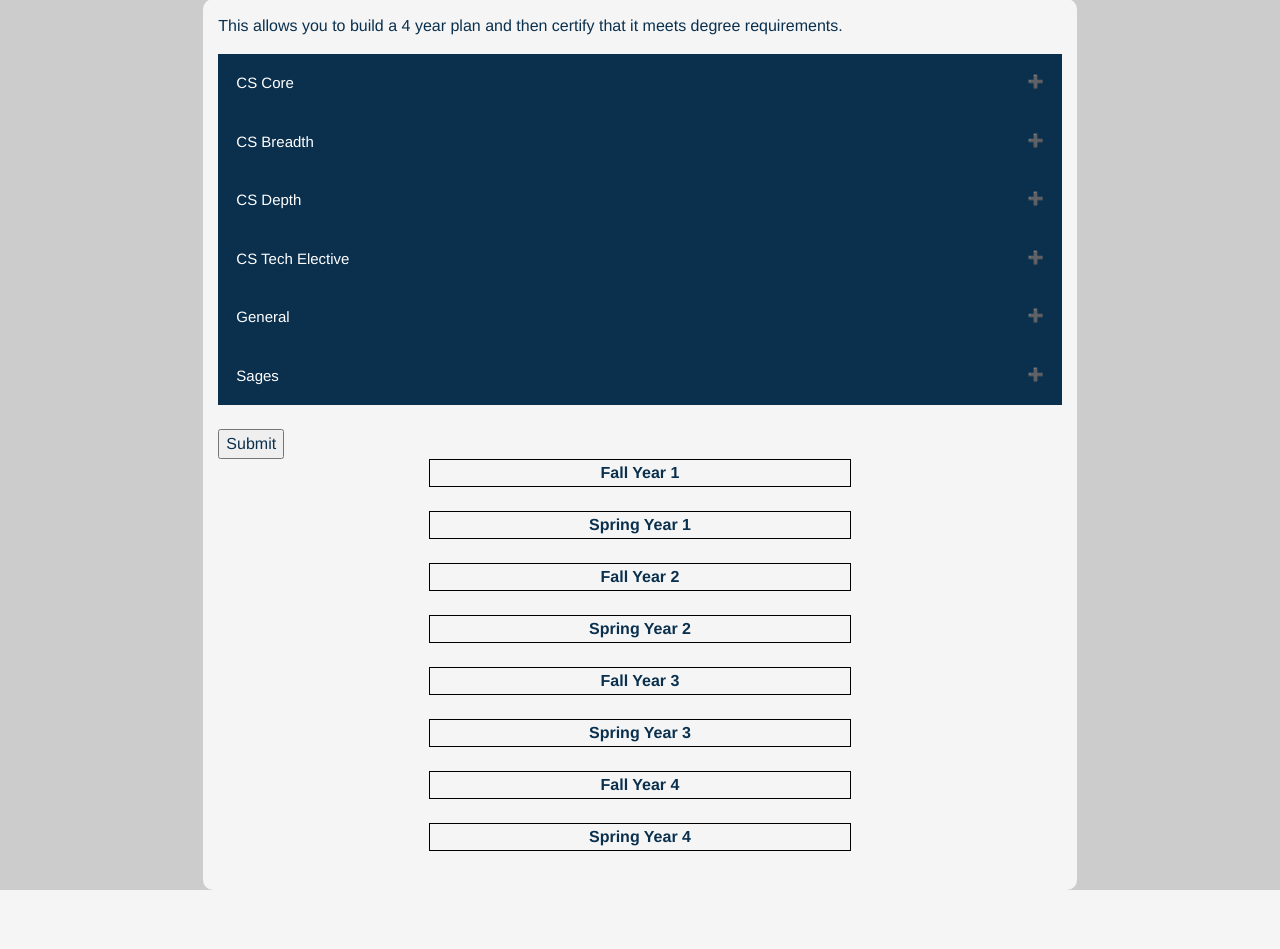
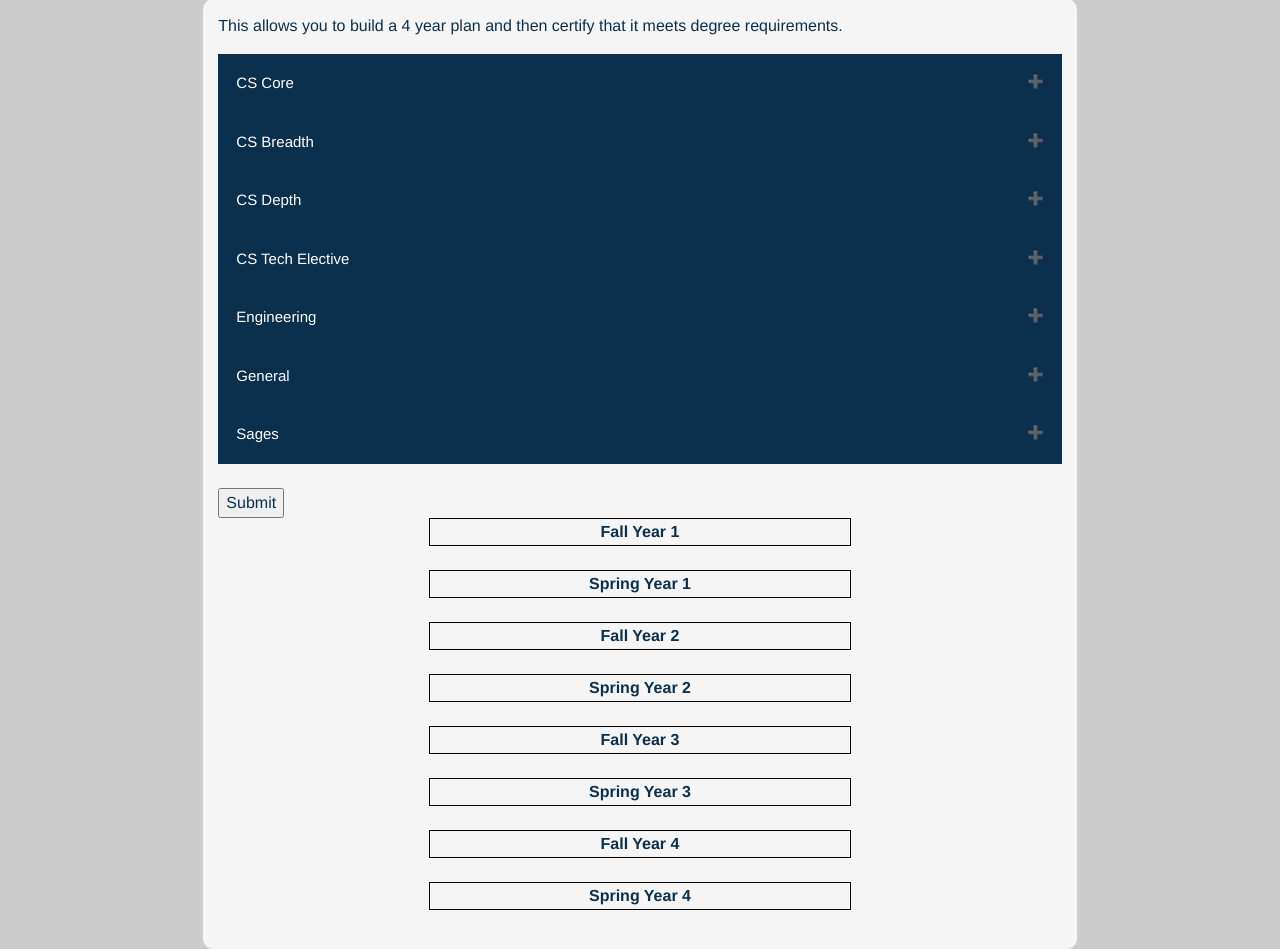
Before and after one commit to carolineyyzhu/csds3932021, a Django app: page /posb in a window 1280 px wide. Shown: the part 121-1070 px from the top of the page. Before the commit the page ends 1011 px from the top, so only its background shows below. Run offline with Django 3.2, Linux system fonts and the light colour scheme; data comes from the database, SQL or seed files in the repository; both versions use the stored data as it was after the commit; lists and menus that the app fills with data are empty; some libraries are stand-ins or nearby versions.

Commit message:
Added engineering classes requirement to POSB/ Rchecker

```diff
--- a/CSPOSB/CSB/views.py
+++ b/CSPOSB/CSB/views.py
@@ -82,6 +82,19 @@ def posb(request):
     numberDept = []
     techElectiveToHTML = zip(techElectiveToHTML1[0], techElectiveToHTML1[1], techElectiveToHTML1[2])
 
+    # Engineering
+    engineeringClasses = Course.objects.all().select_related().filter(fulfills__rid=10)
+    for courses in engineeringClasses:
+        cid.append(courses.cid)
+        name.append(courses.name)
+        temp = courses.department + " " + str(courses.number)
+        numberDept.append(temp)
+    engineeringToHTML1 = [cid, name, numberDept]
+    cid = []
+    name = []
+    numberDept = []
+    engineeringToHTML = zip(engineeringToHTML1[0], engineeringToHTML1[1], engineeringToHTML1[2])
+
     # Sages
     sagesClasses = Course.objects.all().select_related().filter(fulfills__rid=3)
     for courses in sagesClasses:
@@ -92,7 +105,8 @@ def posb(request):
     sagesToHTML1 = [cid, name, numberDept]
     sagesToHTML = zip(sagesToHTML1[0], sagesToHTML1[1], sagesToHTML1[2])
     # Schedule has been submitted
-    f1c, s1c, f2c, s2c, f3c, s3c, f4c, s4c = ['Fall Year 1'], ['Spring Year 1'], ['Fall Year 2'], ['Spring Year 2'], ['Fall Year 3'], ['Spring Year 3'], ['Fall Year 4'], ['Spring Year 4']
+    f1c, s1c, f2c, s2c, f3c, s3c, f4c, s4c = ['Fall Year 1'], ['Spring Year 1'], ['Fall Year 2'], ['Spring Year 2'], [
+        'Fall Year 3'], ['Spring Year 3'], ['Fall Year 4'], ['Spring Year 4']
     f1n, s1n, f2n, s2n, f3n, s3n, f4n, s4n = [''], [''], [''], [''], [''], [''], [''], ['']
     if request.method == "POST":
         form = request.POST.get("builder")
@@ -103,10 +117,10 @@ def posb(request):
         names = data.getlist('Name')
 
         toDelete = []
-        removeEmpty=[]
-        for i in range(0,len(classes)):
+        removeEmpty = []
+        for i in range(0, len(classes)):
             if classes[i] != "empty":
-                removeEmpty.append(i-1)
+                removeEmpty.append(i - 1)
         removeEmpty.reverse()
         for index in removeEmpty:
             classes.pop(index)
@@ -155,14 +169,15 @@ def posb(request):
 
     pairs = []
 
-    for i in range(0,len(classes)):
+    for i in range(0, len(classes)):
         pair = [classes[i], names[i]]
         pairToHtml = zip(pair[0], pair[1])
         pairs.append(pairToHtml)
 
     context = {"generalBreadthClasses": generalBreadthToHTML, "coreClasses": coreToHTML,
                "breadthClasses": breadthToHTML, "depthClasses": depthToHTML, "sagesClasses": sagesToHTML,
-               "techElectiveClasses": techElectiveToHTML, "responsePairs" : pairs}
+               "techElectiveClasses": techElectiveToHTML, "engineeringClasses": engineeringToHTML,
+               "responsePairs": pairs}
 
     return render(request, 'ProgramBuilder.html', context)
 
@@ -238,6 +253,19 @@ def rchecker(request):
     numberDept = []
     techElectiveToHTML = zip(techElectiveToHTML1[0], techElectiveToHTML1[1], techElectiveToHTML1[2])
 
+    # Engineering
+    engineeringClasses = Course.objects.all().select_related().filter(fulfills__rid=10)
+    for courses in engineeringClasses:
+        cid.append(courses.cid)
+        name.append(courses.name)
+        temp = courses.department + " " + str(courses.number)
+        numberDept.append(temp)
+    engineeringToHTML1 = [cid, name, numberDept]
+    cid = []
+    name = []
+    numberDept = []
+    engineeringToHTML = zip(engineeringToHTML1[0], engineeringToHTML1[1], engineeringToHTML1[2])
+
     # Sages
     sagesClasses = Course.objects.all().select_related().filter(fulfills__rid=3)
     for courses in sagesClasses:
@@ -255,10 +283,10 @@ def rchecker(request):
         classes = data.getlist('Classes')
 
         toDelete = []
-        removeEmpty=[]
-        for i in range(0,len(classes)):
+        removeEmpty = []
+        for i in range(0, len(classes)):
             if classes[i] != "empty":
-                removeEmpty.append(i-1)
+                removeEmpty.append(i - 1)
         removeEmpty.reverse()
         for index in removeEmpty:
             classes.pop(index)
@@ -267,7 +295,6 @@ def rchecker(request):
                 toDelete.append(i)
         toDelete.reverse()
         for index in range(0, len(toDelete)):
-
             classes.pop(toDelete[index])
 
         areReqFulfilled, missingReq = checkRequirements(classes)
@@ -277,59 +304,60 @@ def rchecker(request):
     else:
         context = {"generalBreadthClasses": generalBreadthToHTML, "coreClasses": coreToHTML,
                    "breadthClasses": breadthToHTML, "depthClasses": depthToHTML, "sagesClasses": sagesToHTML,
-                   "techElectiveClasses": techElectiveToHTML}
+                   "techElectiveClasses": techElectiveToHTML, "engineeringClasses": engineeringToHTML}
         return render(request, 'RChecker.html', context)
 
 
 def checkRequirements(classes):
-    while('empty' in classes):
+    while ('empty' in classes):
         classes.remove('empty')
 
-    #TODO: Get the actual value of the depth area
-    #TODO: Add group 1 and group 2 to database
+    # TODO: Get the actual value of the depth area
+    # TODO: Add group 1 and group 2 to database
     depth_area = "Software Engineering"
     are_reqs_fulfilled = True
     missing_reqs = []
 
-    cs_requirement_nums = {"total_cs_credits":0, "total_cs_courses":0, "core_courses":0, "breadth_courses":0, "depth_courses":0, "tech_group_1": 0, "tech_group_2":0}
-    can_be_counted = {"depth":False, "breadth":False, "tech-elective":False}
+    cs_requirement_nums = {"total_cs_credits": 0, "total_cs_courses": 0, "core_courses": 0, "breadth_courses": 0,
+                           "depth_courses": 0, "tech_group_1": 0, "tech_group_2": 0}
+    can_be_counted = {"depth": False, "breadth": False, "tech-elective": False}
 
     for course in classes:
         dept_id = course[0:4]
         course_id = course[5:8]
 
-        if Course.objects.filter(department=dept_id,number=course_id).exists():
+        if Course.objects.filter(department=dept_id, number=course_id).exists():
             cs_requirement_nums["tech_group_1"] += 1
 
-        if dept_id == "CSDS" and Course.objects.filter(department=dept_id,number=course_id).exists():
-            cs_requirement_nums["total_cs_credits"] += Course.objects.get(department=dept_id,number=course_id).credits
+        if dept_id == "CSDS" and Course.objects.filter(department=dept_id, number=course_id).exists():
+            cs_requirement_nums["total_cs_credits"] += Course.objects.get(department=dept_id, number=course_id).credits
             cs_requirement_nums["total_cs_courses"] += 1
 
         course_name = Course.objects.get(department=dept_id, number=course_id).cid
-        #TODO: make sure that this is the same as the depth from above
+        # TODO: make sure that this is the same as the depth from above
         can_be_counted["depth"] = Fulfills.objects.get(cid=course_name).rid == "Depth"
         can_be_counted["breadth"] = Fulfills.objects.get(cid=course_name).rid == "Breadth"
-
 
         if can_be_counted["depth"]:
             cs_requirement_nums["depth_courses"] += 1
         if can_be_counted["breadth"]:
             cs_requirement_nums["breadth_courses"] += 1
-        #TODO: Fulfills needs classes that can be counted toward the tech electives
-        #elif not can_be_counted["depth"]:
+        # TODO: Fulfills needs classes that can be counted toward the tech electives
+        # elif not can_be_counted["depth"]:
 
-    is_fulfilled = {"is_cs_credits_fulfilled":cs_requirement_nums["total_cs_credits"] > 63,
-                    "is_cs_courses_fulfilled":cs_requirement_nums["total_cs_courses"] > 20,
-                    "is_core_fulfilled":cs_requirement_nums["core_courses"] > 6,
-                    "is_breadth_fulfilled":cs_requirement_nums["breadth_courses"] > 5,
-                    "is_depth_fulfilled":cs_requirement_nums["depth_courses"] > 4,
-                    "is_tech_fulfilled":cs_requirement_nums["tech_group_1"] + cs_requirement_nums["tech_group_2"] <= 6 and cs_requirement_nums["tech_group_2"] <= 2}
+    is_fulfilled = {"is_cs_credits_fulfilled": cs_requirement_nums["total_cs_credits"] > 63,
+                    "is_cs_courses_fulfilled": cs_requirement_nums["total_cs_courses"] > 20,
+                    "is_core_fulfilled": cs_requirement_nums["core_courses"] > 6,
+                    "is_breadth_fulfilled": cs_requirement_nums["breadth_courses"] > 5,
+                    "is_depth_fulfilled": cs_requirement_nums["depth_courses"] > 4,
+                    "is_tech_fulfilled": cs_requirement_nums["tech_group_1"] + cs_requirement_nums[
+                        "tech_group_2"] <= 6 and cs_requirement_nums["tech_group_2"] <= 2}
 
     if not is_fulfilled["is_cs_credits_fulfilled"]:
         missing_reqs.append("Total CS Credits")
     if not is_fulfilled["is_cs_courses_fulfilled"]:
         missing_reqs.append("Total CS Courses")
-        #TODO: display all technical electives to fulfill this requirement
+        # TODO: display all technical electives to fulfill this requirement
     if not is_fulfilled["is_core_fulfilled"]:
         missing_reqs.append("Core Courses")
     if not is_fulfilled["is_breadth_fulfilled"]:
--- a/CSPOSB/templates/ProgramBuilder.html
+++ b/CSPOSB/templates/ProgramBuilder.html
@@ -116,6 +116,32 @@
                         <hr>
                     {% endfor %}
                 </div>
+                <button type="button" class="collapsible">Engineering</button>
+                <div class="content">
+                    <br>
+                    {% for cid, name, numberDept in engineeringClasses %}
+                        <p style="text-align:center"><strong>{{name}}</strong></p>
+                        <ul style="list-style-type:none; text-align: center">
+                            <li>
+                                <input type="hidden" name="Name" value="{{ name }}">
+                                <label for="a">{{numberDept}}</label>
+                                <input  name="Classes" type="hidden" value="empty">
+                                <input id="a" name="Classes" type="checkbox" value="{{ numberDept }}" {{ name }}>
+                                <select id="sem" name="Semester">
+                                    <option value="fall">Fall</option>
+                                    <option value="spring">Spring</option>
+                                </select>
+                                <select id="year" name="Year">
+                                    <option value="1">1st</option>
+                                    <option value="2">2nd</option>
+                                    <option value="3">3rd</option>
+                                    <option value="4">4th</option>
+                                </select>
+                            </li>
+                        </ul>
+                        <hr>
+                    {% endfor %}
+                </div>
                 <button type="button" class="collapsible">General</button>
                 <div class="content">
                     <br>
```
Also changed, not shown: CSPOSB/templates/RChecker.html (+16 -0 lines), CSPOSB/db.sqlite3.
